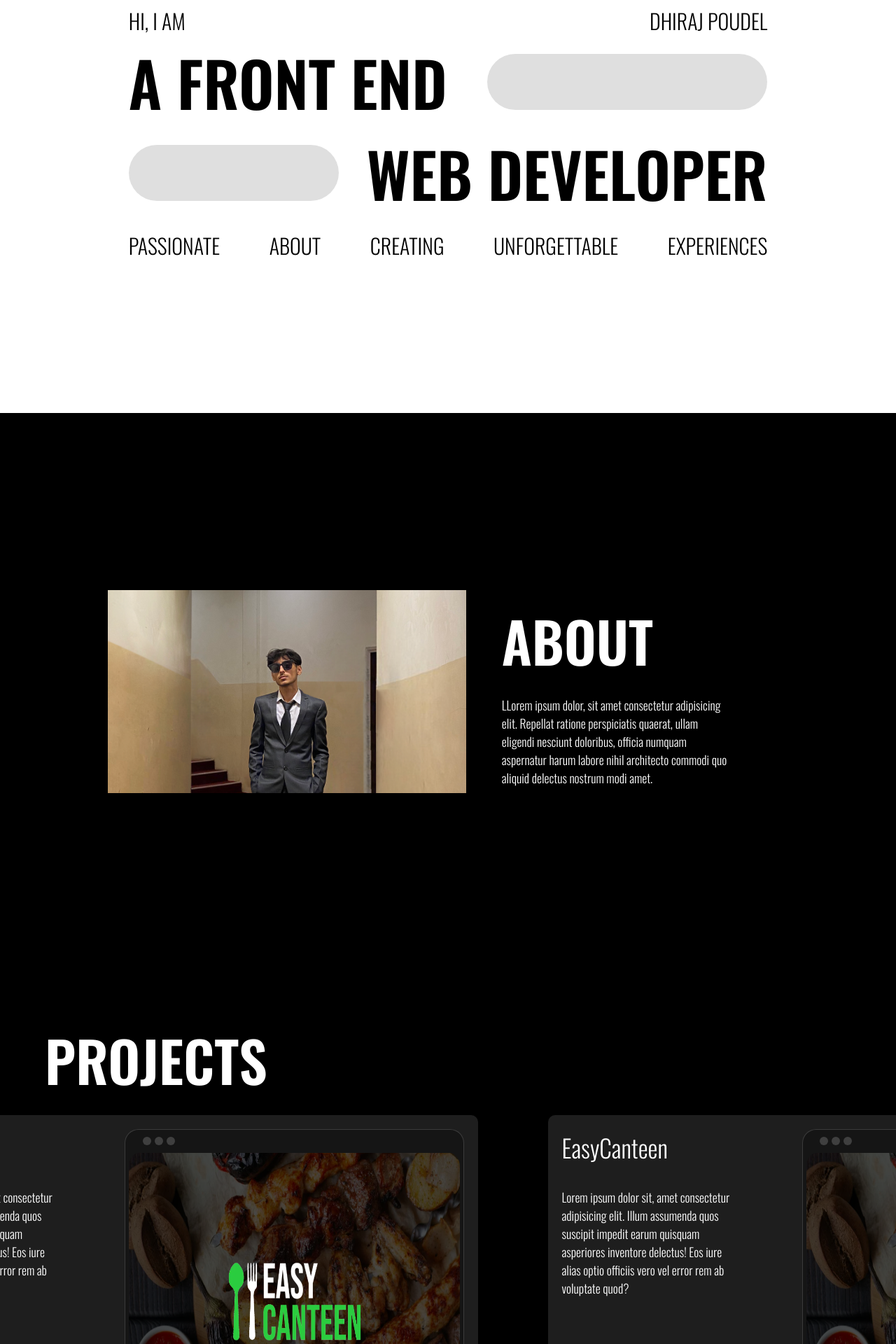
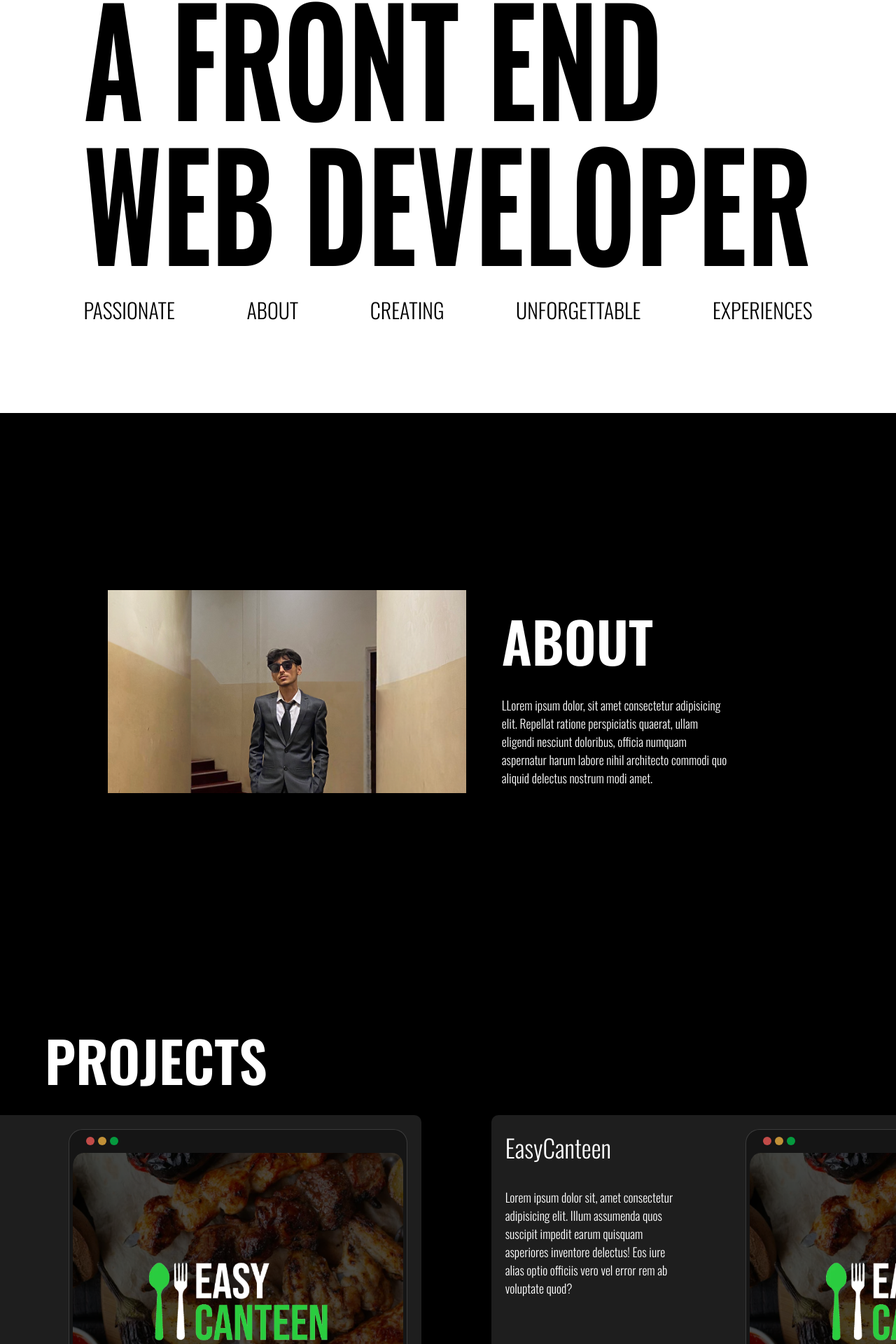
Before and after one commit to DhirazX/portfolio, a React (Create React App) app: page / in a window 1280 px wide. Shown: the part 210-2130 px from the top of the page at 70% size. Built offline with nearby package versions, Linux system fonts and the light colour scheme; a web font is replaced by a local one.

Commit message:
Kakshya added

```diff
--- a/public/index.html
+++ b/public/index.html
@@ -24,7 +24,7 @@
       work correctly both with client-side routing and a non-root public URL.
       Learn how to configure a non-root public URL by running `npm run build`.
     -->
-    <title>React App</title>
+    <title>Dhiraj Poudel</title>
   </head>
   <body>
     <noscript>You need to enable JavaScript to run this app.</noscript>
--- a/src/components/components.css
+++ b/src/components/components.css
@@ -1,7 +1,7 @@
 @import url("https://fonts.googleapis.com/css2?family=Dela+Gothic+One&family=Oswald:wght@200;300;600;700&family=Poppins:wght@100&family=Roboto:wght@300;400&display=swap");
 
 :root {
-  --main-bg: white;
+  --main-bg: #e1e1e1;
   --secondary-bg: black;
   --gray-bg: #151515;
   --main-text-color: #000000;
@@ -37,6 +37,7 @@
   justify-content: center;
   flex-direction: column;
   font-family: oswald;
+  overflow: hidden;
 }
 .intro-text,
 .outro-text {
@@ -53,6 +54,8 @@
   display: flex;
   text-transform: uppercase;
   flex-direction: column;
+  /* font-family: Arges heavy; */
+  font-weight: 800;
 }
 .ht1,
 .ht2 {
@@ -60,23 +63,37 @@
   justify-content: space-between;
   align-items: center;
 }
+.ht1 {
+  margin-bottom: -30px;
+}
 .ht1-1,
 .ht2-1 {
   font-weight: 600;
   /* font-size: 5.5rem; */
-  font-size: 5.5rem;
+  font-size: 10rem;
+  /* letter-spacing: -5px; */
+  transform: scale(1, 1.3);
 }
 .ht1-2,
 .ht2-2 {
+  /* background-color: white; */
   background-color: rgb(223, 223, 223);
   /* box-shadow: 0 2px 4px 0 rgba(0, 0, 0, 0.2), 0 3px 10px 0 rgba(0, 0, 0, 0.19); */
   border-radius: 50px;
-  width: 400px;
+  /* width: 400px; */
   height: 80px;
 }
+.ht1-2 {
+  position: absolute;
+  right: -40px;
+  width: 47vw;
+}
 .ht2-2 {
-  width: 300px;
+  /* width: 300px; */
+  width: 40vw;
   margin-right: 40px;
+  position: absolute;
+  left: -40px;
 }
 .about {
   height: 100vh;
@@ -194,11 +211,20 @@
 .circle {
   height: 12px;
   width: 12px;
-  background-color: rgba(255, 255, 255, 0.304);
+  /* background-color: rgba(255, 255, 255, 0.304); */
   background-color: rgb(63, 63, 63);
   border-radius: 50%;
   margin-right: 5px;
   /* border: 1px solid var(--border-color); */
+}
+.circle:nth-child(1) {
+  background-color: #ff5f5cbc;
+}
+.circle:nth-child(2) {
+  background-color: #ffbd44bc;
+}
+.circle:nth-child(3) {
+  background-color: #00ca4ebc;
 }
 .card-inner {
   /* background-color: blue; */
@@ -212,6 +238,8 @@
   border-radius: 20px 20px 0 0;
   padding: 0 5px;
   width: 100%;
+  position: center;
+  object-fit: cover;
 }
 /* .card-inner img:hover {
   transform: scale(1.3);
@@ -248,6 +276,10 @@
   height: 50vh;
   margin: auto;
 }
+.kakshya-title {
+  font-weight: 600;
+  color: #cca061;
+}
 
 @media screen and (max-width: 1100px) {
   .ht1-1,
@@ -276,11 +308,15 @@
     flex-direction: column;
   }
   .about-content {
-    width: 100%;
+    width: 70%;
+    margin: 0;
   }
   .about-img {
     width: 70%;
     margin-bottom: 40px;
+  }
+  .about-text {
+    width: 100%;
   }
 }
 @media screen and (max-width: 900px) {
@@ -314,7 +350,7 @@
   .project-group {
     /* background-color: greenyellow; */
     margin: 0;
-    margin-bottom: 20px;
+    margin-bottom: 40px;
     flex-direction: column;
   }
   .project-info-card {
@@ -325,8 +361,8 @@
   .cards {
     display: block;
     overflow: hidden;
-    margin: 10px;
-    padding-bottom: 10px;
+    margin: 20px;
+    /* padding-bottom: 10px; */
   }
   .card {
     /* background-color: blue; */
@@ -334,7 +370,7 @@
     height: auto;
   }
   .card-outer {
-    margin: 5px;
+    margin: 8px;
   }
   .circle {
     height: 10px;
@@ -370,7 +406,7 @@
   }
 
   .about-img {
-    width: 100%;
+    width: 80%;
   }
   .about-title {
     font-size: 3rem;
@@ -380,6 +416,7 @@
     font-size: 3rem;
   }
   .about-content {
+    width: 80%;
     margin-left: 0;
   }
   .project-name {
--- a/src/components/hero.jsx
+++ b/src/components/hero.jsx
@@ -13,10 +13,10 @@ const Hero = () => {
         <div className="hero-text">
           <div className="ht1">
             <motion.div className="ht1-1">A front end</motion.div>
-            <div className="ht1-2"></div>
+            {/* <div className="ht1-2"></div> */}
           </div>
           <div className="ht2">
-            <div className="ht2-2"> </div>
+            {/* <div className="ht2-2"> </div> */}
             <motion.div className="ht2-1">Web Developer</motion.div>
           </div>
         </div>
--- a/src/components/projects.jsx
+++ b/src/components/projects.jsx
@@ -33,7 +33,7 @@ const Projects = ({ projectRef, isProjectVisible }) => {
               }`}
             >
               <div className="project-info-card ">
-                <div className="project-name">EasyCanteen</div>
+                <div className="project-name kakshya-title">कक्षा.</div>
                 <div className="project-info">
                   Lorem ipsum dolor sit, amet consectetur adipisicing elit.
                   Illum assumenda quos suscipit impedit earum quisquam
@@ -48,7 +48,7 @@ const Projects = ({ projectRef, isProjectVisible }) => {
                   <div className="circle"></div>
                 </div>
                 <div className="card-inner">
-                  <img src={require("../images/easyCanteen.png")}></img>
+                  <img src={require("../images/Kakshya.png")}></img>
                 </div>
               </div>
             </div>
```
Also changed, not shown: src/images/Kakshya.png (added).
